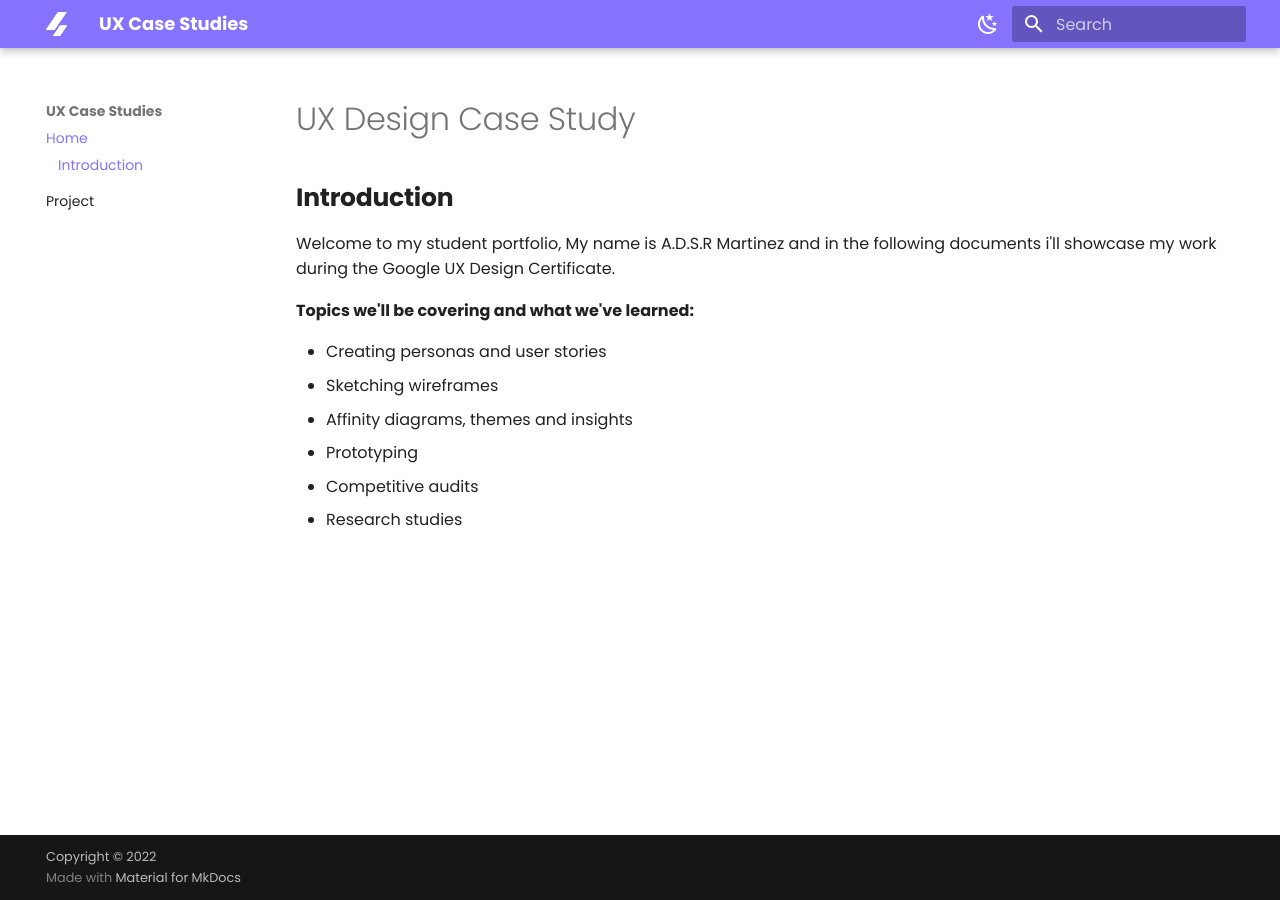
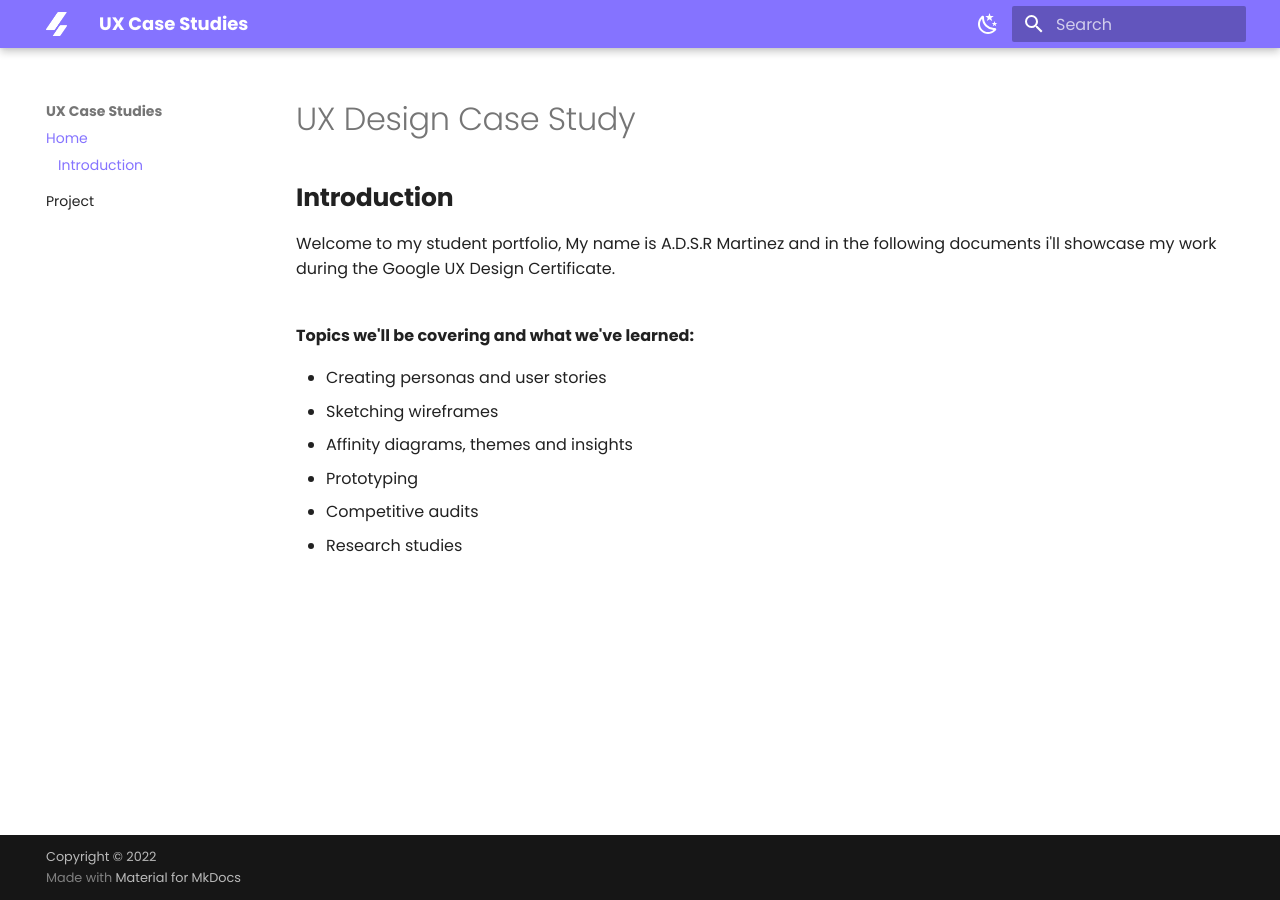
Before and after one commit to divstackio/docs-study, an MkDocs documentation site: the page built from docs/README.md, in a window 1280 px wide. Built offline with MkDocs 1.6.1 and Material for MkDocs 9.7.7, drawn with Linux system fonts in a browser that asks for light colours.

Commit message:
Update README.md

```diff
--- a/docs/README.md
+++ b/docs/README.md
@@ -3,7 +3,7 @@
 ## **Introduction** ##
 
 Welcome to my student portfolio, My name is A.D.S.R Martinez and in the following documents i'll showcase my work during the Google UX Design Certificate.
-<br>
+<br><br>
 
 **Topics we'll be covering and what we've learned:**
 
```
